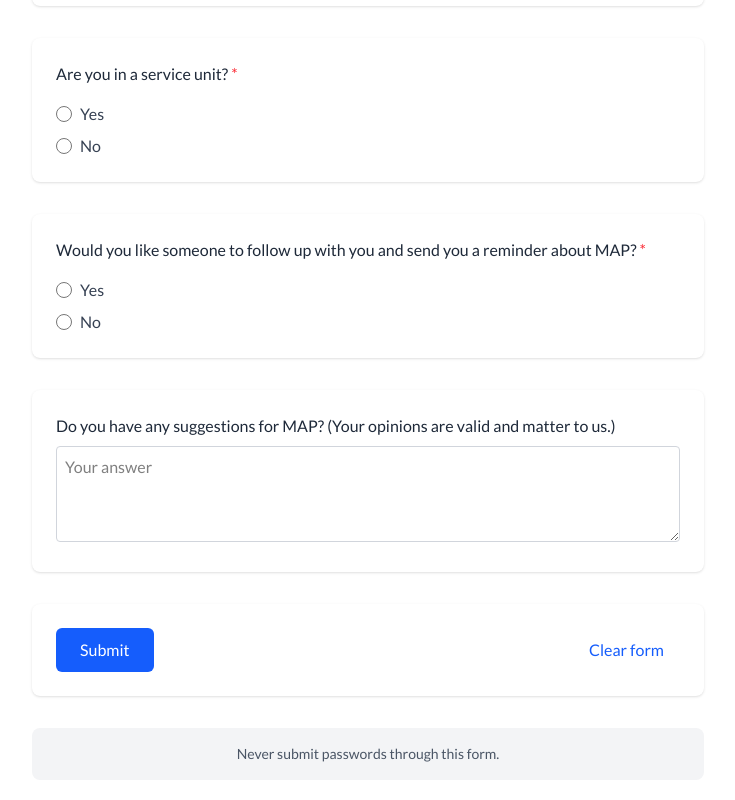
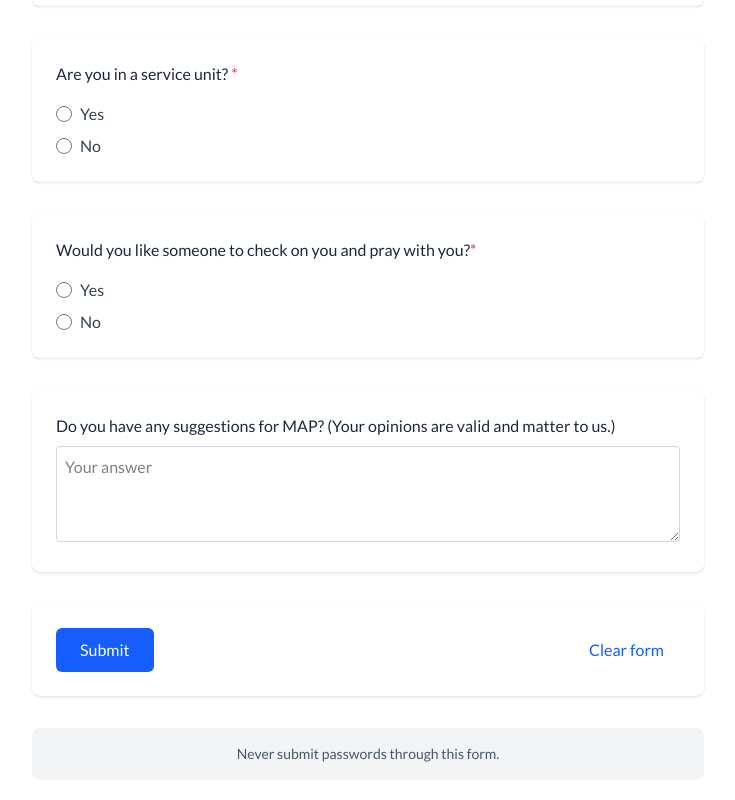
Before and after one commit to timhilehin1/follow-up, a React (Vite) app: page /new in a window 1280 px wide. Shown: the part 1455-2255 px from the top of the page, without its empty margins (272-1007 px from the left). Built offline with nearby package versions, Linux system fonts and the light colour scheme; no server answers.

Commit message:
removed reminder condition

```diff
--- a/src/pages/Dashboard.tsx
+++ b/src/pages/Dashboard.tsx
@@ -34,10 +34,7 @@ function Dashboard() {
         .select("*", { count: "exact" });
 
       // Filter for reminder members
-      const reminderMembers =
-        membersResponse.data?.filter(
-          (member) => member.reminder?.toLowerCase() === "yes"
-        ) || [];
+
       // Check for errors
       if (membersResponse.error) {
         toast.error("Unable to fetch members", {
@@ -56,14 +53,13 @@ function Dashboard() {
       // Update state with results
       const membersCount = membersResponse.data?.length || 0;
       const adminsCount = adminsResponse.data?.length || 0;
-      const reminderMembersCount = reminderMembers.length;
 
       setTotalMembers(membersCount);
       setTotalAdmins(adminsCount);
 
       // Calculate members per admin (avoid division by zero)
       if (adminsCount > 0) {
-        setMembersPerAdmin(Math.round(reminderMembersCount / adminsCount));
+        setMembersPerAdmin(Math.round(membersCount / adminsCount));
       } else {
         setMembersPerAdmin(0);
       }
--- a/src/pages/FollowUpMembers.tsx
+++ b/src/pages/FollowUpMembers.tsx
@@ -859,8 +859,7 @@ function FollowUpMembers() {
               {/* set reminder */}
               <div className="flex flex-col gap-2 mb-4">
                 <label className="font-semibold">
-                  Would you like someone to follow up with you and send you a
-                  reminder about MAP? *
+                  Would you like someone to check on you and pray with you?
                 </label>
                 <div className="flex gap-6">
                   <div className="flex items-center gap-2">
--- a/src/pages/NewMember.tsx
+++ b/src/pages/NewMember.tsx
@@ -518,8 +518,8 @@ export default function NewMember() {
         {/* Reminder */}
         <div className="bg-white p-6 rounded-lg shadow-sm mb-4">
           <label className="block font-medium text-gray-800 mb-4">
-            Would you like someone to follow up with you and send you a reminder
-            about MAP? <span className="text-red-500">*</span>
+            Would you like someone to check on you and pray with you?
+            <span className="text-red-500">*</span>
           </label>
           <div className="flex flex-col gap-2">
             <div className="flex items-center">
```
